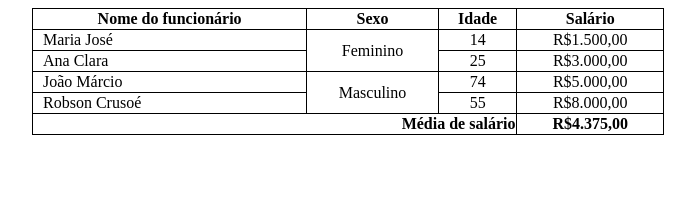
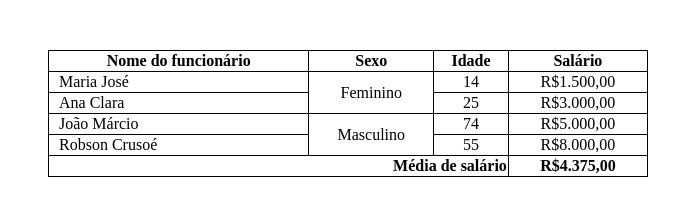
Before and after one commit to marcosviniciohd/estudos-recuperacao-pwe-iftm, a plain HTML site: page lista01-tabelas/tabela.html in a window 1280 px wide. Shown: the whole page, without its empty margins (292-987 px from the left). Drawn offline with Linux system fonts and the light colour scheme.

Commit message:
modificação nos arquivos readme.md e estilos.css

```diff
--- a/lista01-tabelas/estilos.css
+++ b/lista01-tabelas/estilos.css
@@ -1,8 +1,9 @@
 table{
-    width:50%;
+    width: 600px;
     text-align: center;
     margin: auto;
     border-collapse: collapse;
+    margin-top: 50px;
 
 }
 th, td, tr {
```
Also changed, not shown: 1 other file.
